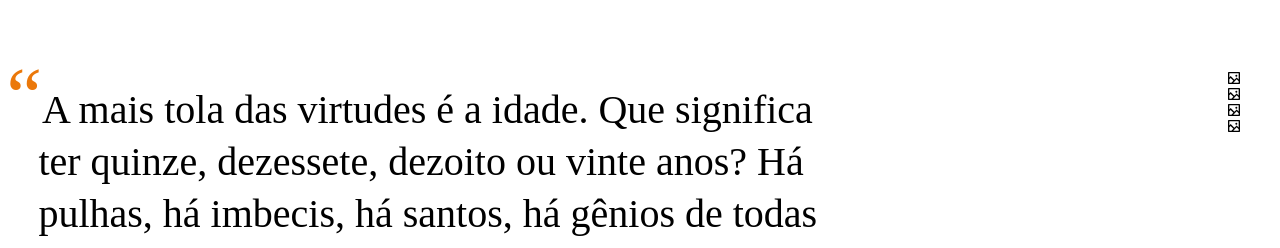
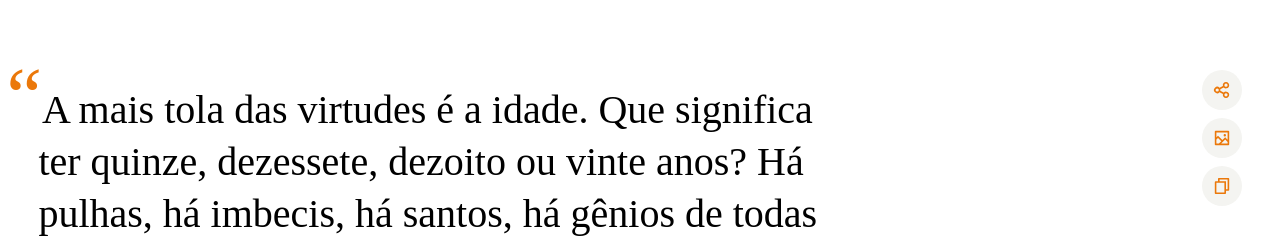
Before and after one commit to sheisacreative/quack-quotes, a Next.js app: page / in a window 1280 px wide. Shown: the part 178-426 px from the top of the page. Built offline with nearby package versions, Linux system fonts and the light colour scheme; a web font is replaced by a local one.

Commit message:
Big quote styled. fixes #22

```diff
--- a/components/button/ButtonIcon.js
+++ b/components/button/ButtonIcon.js
@@ -1,12 +1,9 @@
 import React from "react";
 import { RiImage2Line } from "react-icons/ri";
+import styles from "./ButtonIcon.module.css";
 
-const ButtonIcon = ({ icon }) => {
-  return (
-    <div>
-      <RiImage2Line />
-    </div>
-  );
+const ButtonIcon = ({ action, icon }) => {
+  return <li className={styles.action}>{icon}</li>;
 };
 
 export default ButtonIcon;
--- /dev/null
+++ b/components/button/ButtonIcon.module.css
@@ -0,0 +1,20 @@
+.action {
+  color: var(--primary);
+  list-style-type: none;
+  background-color: var(--neutral-10);
+  width: 2.5rem;
+  height: 2.5rem;
+  border-radius: 50%;
+  display: flex;
+  align-items: center;
+  justify-content: center;
+}
+
+.action svg {
+  scale: 1.2;
+}
+
+.action:hover {
+  cursor: pointer;
+  background-color: var(--neutral-20);
+}
--- a/components/button/ButtonIconContainer.js
+++ b/components/button/ButtonIconContainer.js
@@ -1,14 +1,16 @@
 import React from "react";
 import ButtonIcon from "./ButtonIcon";
+import { actionIcons } from "../../data/data";
+import styles from "./ButtonIconContainer.module.css";
 
 const ButtonIconContainer = () => {
+  console.log(actionIcons);
   return (
-    <div>
-      <ButtonIcon type="share" />
-      <ButtonIcon />
-      <ButtonIcon />
-      <ButtonIcon />
-    </div>
+    <ul className={styles.actionContainer}>
+      {actionIcons.map((action) => {
+        return <ButtonIcon key={action.id} {...action} />;
+      })}
+    </ul>
   );
 };
 
--- /dev/null
+++ b/components/button/ButtonIconContainer.module.css
@@ -0,0 +1,5 @@
+.actionContainer {
+  display: flex;
+  flex-direction: column;
+  gap: 0.5rem;
+}
--- a/data/data.js
+++ b/data/data.js
@@ -1,5 +1,5 @@
 import React from "react";
-import { RiShareLine, RiImage2Line } from "react-icons/fa";
+import { RiShareLine, RiImage2Line, RiFileCopyLine } from "react-icons/ri";
 
 export const actionIcons = [
   {
@@ -9,7 +9,12 @@ export const actionIcons = [
   },
   {
     id: 2,
-    action: "Share",
+    action: "Image",
     icon: <RiImage2Line />,
   },
+  {
+    id: 3,
+    action: "Copy",
+    icon: <RiFileCopyLine />,
+  },
 ];
```
